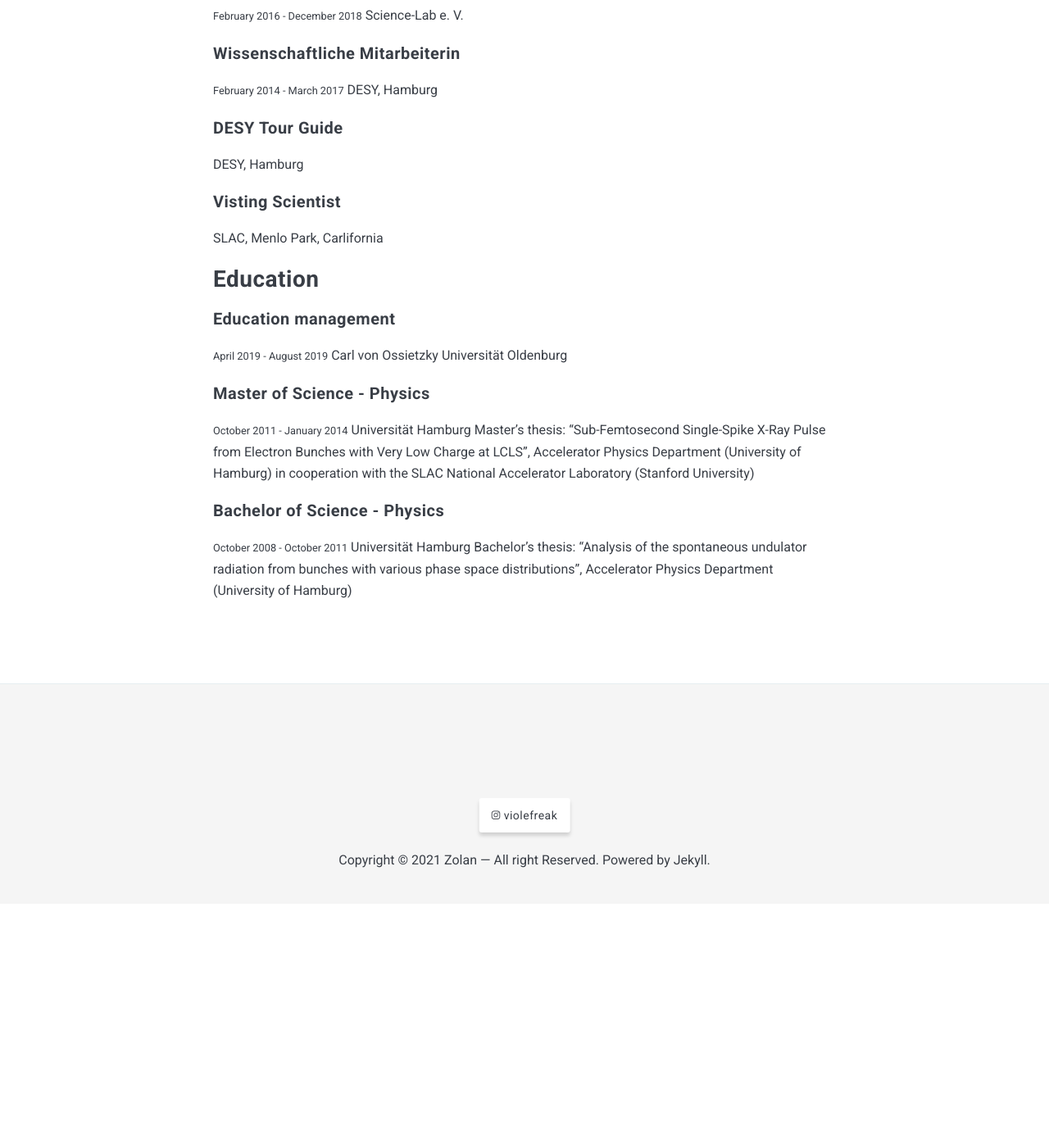
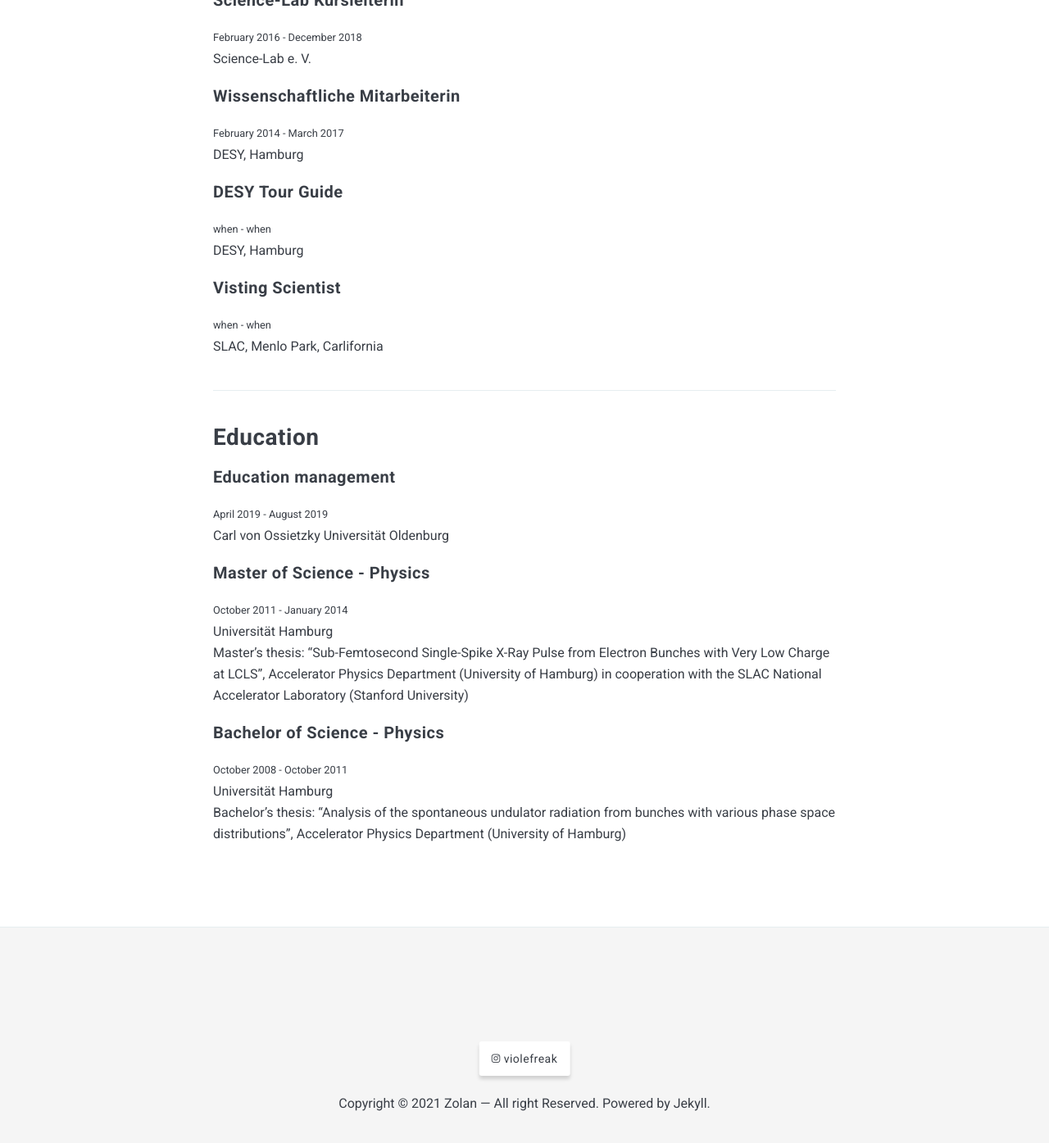
Before and after one commit to violefreak/violefreak.github.io, a Jekyll site: the page built from _pages/about.md, in a window 1280 px wide and 1400 px high, scrolled down 1184 px. Shown: the top 1395 px of the window at 82% size. Built offline with Jekyll 4.4.1, drawn with Linux system fonts in a browser that asks for light colours; nearby versions of some CDN libraries; before the commit the page ends 2287 px from its top, so only the background shows below that.

Commit message:
Update about.md

```diff
--- a/_pages/about.md
+++ b/_pages/about.md
@@ -11,37 +11,41 @@ image: 2020_Vio_About_Me.png
 ## Work experience
 
 #### Leiterin Wissenschaftskommunikation & Verbundkoordinatorin für AHOI_MINT
-<small>May 2017 - today</small>
-Schlaues Haus Oldenburg gGmbH, Oldenburg
+<small>May 2017 - today</small><br>
+Schlaues Haus Oldenburg gGmbH, Oldenburg<br>
 
 
 #### Science-Lab Kursleiterin
-<small>February 2016 - December 2018</small>
+<small>February 2016 - December 2018</small><br>
 Science-Lab e. V.
 
 
 #### Wissenschaftliche Mitarbeiterin
-<small>February 2014 - March 2017</small>
+<small>February 2014 - March 2017</small><br>
 DESY, Hamburg
 
+
 #### DESY Tour Guide
+<small>when - when</small><br>
 DESY, Hamburg
 
 #### Visting Scientist
+<small>when - when</small><br>
 SLAC, Menlo Park, Carlifornia
 
+***
 ## Education
 
 #### Education management
-<small>April 2019 - August 2019</small>
+<small>April 2019 - August 2019</small><br>
 Carl von Ossietzky Universität Oldenburg
 
 #### Master of Science - Physics
-<small>October 2011 - January 2014</small>
-Universität Hamburg
+<small>October 2011 - January 2014</small><br>
+Universität Hamburg<br>
 Master's thesis: "Sub-Femtosecond Single-Spike X-Ray Pulse from Electron Bunches with Very Low Charge at LCLS", Accelerator Physics Department (University of Hamburg) in cooperation with the SLAC National Accelerator Laboratory (Stanford University)
 
 #### Bachelor of Science - Physics
-<small>October 2008 - October 2011</small>
-Universität Hamburg
+<small>October 2008 - October 2011</small><br>
+Universität Hamburg<br>
 Bachelor's thesis: "Analysis of the spontaneous undulator radiation from bunches with various phase space distributions", Accelerator Physics Department (University of Hamburg)
```
